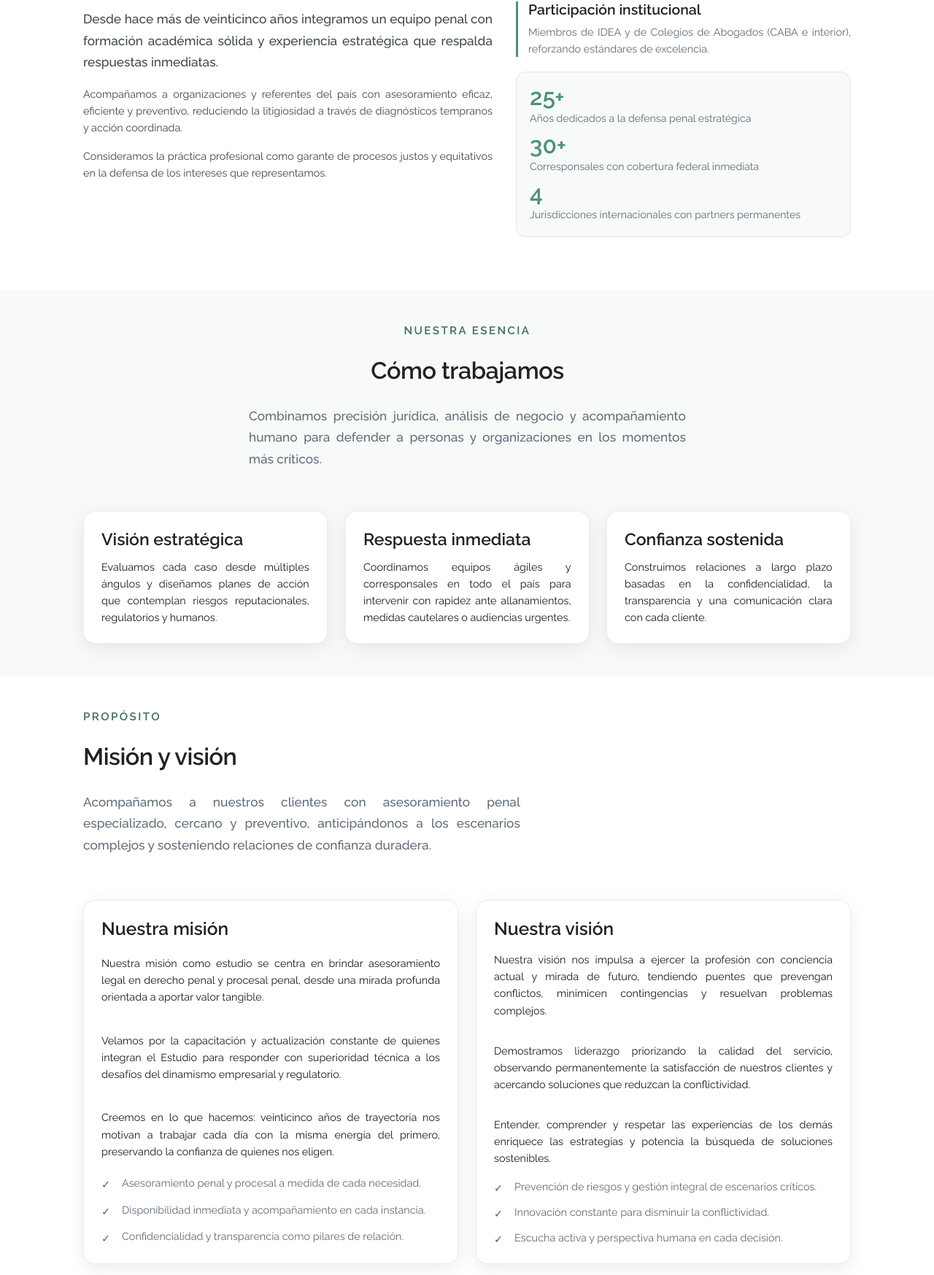
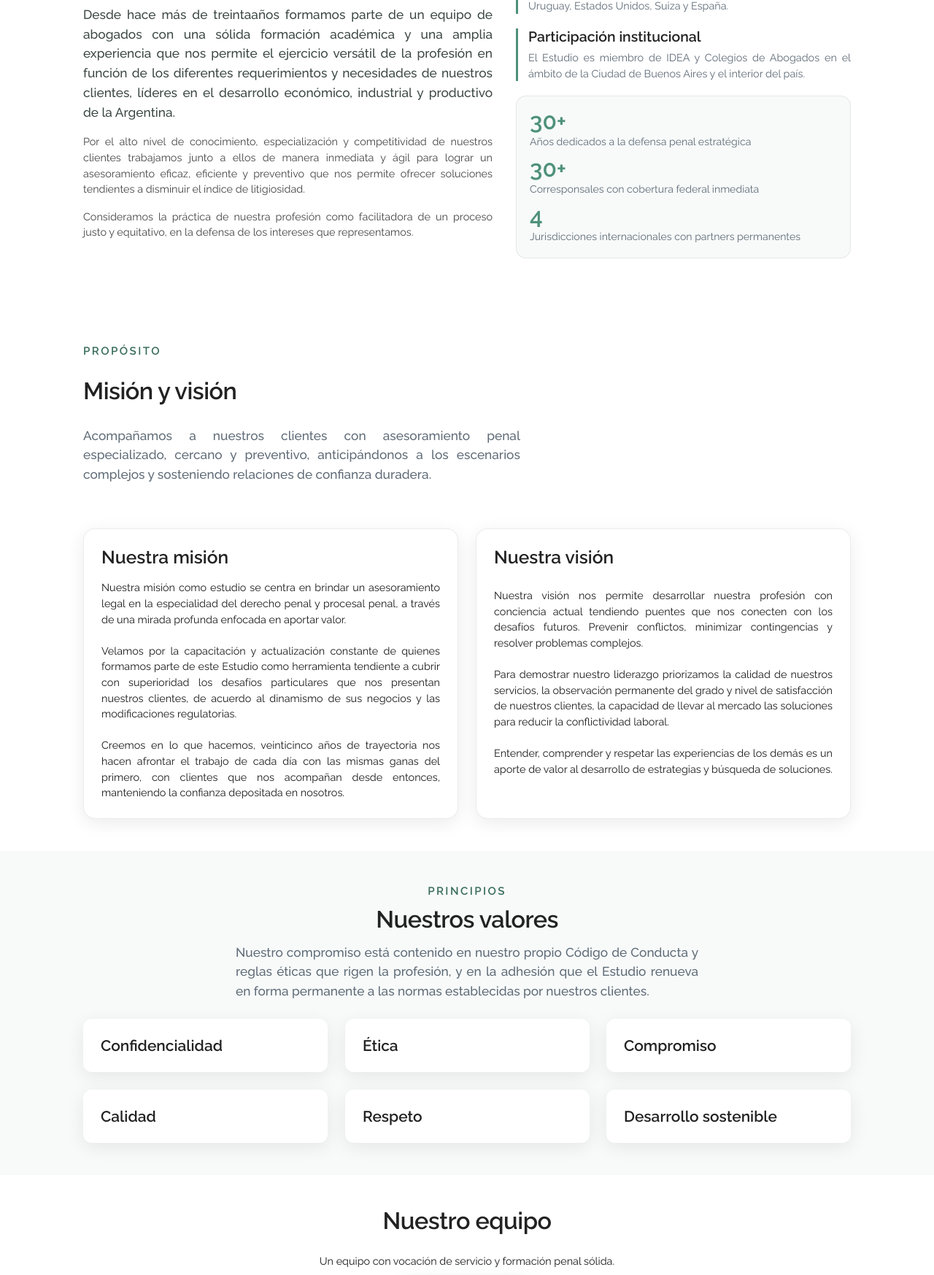
Before and after one commit to MartinGarciaBerro/estudiosalvi, a website: page quienes-somos.html in a window 1280 px wide. Shown: the part 785-2532 px from the top of the page at 73% size. Drawn offline with Linux system fonts and the light colour scheme; a web font is replaced by a local one.

Commit message:
Cambios quienessomos

```diff
--- a/assets/css/style.css
+++ b/assets/css/style.css
@@ -59,6 +59,18 @@ body {
   text-rendering: optimizeLegibility;
 }
 
+body.quienes-page {
+  line-height: 1.5;
+}
+
+body.quienes-page .lead {
+  line-height: 1.55;
+}
+
+body.quienes-page p + p {
+  margin-top: var(--gap-2);
+}
+
 @media (prefers-reduced-motion: reduce) {
   *, *::before, *::after {
     animation-duration: 0.01ms !important;
@@ -414,6 +426,10 @@ button.primary:hover { background: var(--color-accent-dark); transform: translat
   background: rgba(12, 20, 18, 0.45);
 }
 
+.quienes-page .hero-small::before {
+  background: rgba(12, 20, 18, 0.18);
+}
+
 .hero-small > * {
   position: relative;
   z-index: 1;
@@ -1293,10 +1309,6 @@ footer.site-footer {
   h1 { font-size: clamp(2.1rem, 8vw, 2.6rem); }
   header.site-header { background: #ffffff; }
 }
-
-.sticky-cta { position: fixed; inset: auto var(--gap-3) var(--gap-3) auto; display: none; }
-@media (max-width: 768px) { .sticky-cta { display: block; z-index: 1000; } }
-
 main {
   min-height: calc(100vh - 220px);
   display: block;
@@ -1307,6 +1319,11 @@ main {
 
 .section-header.text-center { text-align: center; margin-left: auto; margin-right: auto; }
 .section-header.text-center > * { margin-left: auto; margin-right: auto; }
+
+#equipo-destacado .stack > p {
+  text-align: center;
+  margin-inline: auto;
+}
 
 #historia .content-grid {
   display: grid;
@@ -1331,6 +1348,7 @@ main {
   display: grid;
   gap: clamp(16px, 2.5vw, 20px);
   align-content: start;
+  align-self: center;
 }
 #historia .fact-block {
   padding-left: 14px;
--- a/quienes-somos.html
+++ b/quienes-somos.html
@@ -30,7 +30,7 @@
     <!-- Favicon -->
     <link rel="icon" href="img/logo.avif" type="image/avif">
   </head>
-  <body id="top">
+  <body id="top" class="quienes-page">
     <a href="#main" class="skip-link">Saltar al contenido</a>
 
     <header class="site-header" role="banner">
@@ -73,49 +73,25 @@
             <div class="stack" data-reveal>
               <span class="pretitle">Trayectoria</span>
               <h2 id="historia-title">Nuestra historia</h2>
-              <p class="lead">Desde hace más de veinticinco años integramos un equipo penal con formación académica sólida y experiencia estratégica que respalda respuestas inmediatas.</p>
-              <p>Acompañamos a organizaciones y referentes del país con asesoramiento eficaz, eficiente y preventivo, reduciendo la litigiosidad a través de diagnósticos tempranos y acción coordinada.</p>
-              <p>Consideramos la práctica profesional como garante de procesos justos y equitativos en la defensa de los intereses que representamos.</p>
+              <p class="lead">Desde hace más de treintaaños formamos parte de un equipo de abogados con una sólida formación académica y una amplia experiencia que nos permite el ejercicio versátil de la profesión en función de los diferentes requerimientos y necesidades de nuestros clientes, líderes en el desarrollo económico, industrial y productivo de la Argentina. </p>
+              <p>Por el alto nivel de conocimiento, especialización y competitividad de nuestros clientes trabajamos junto a ellos de manera inmediata y ágil para lograr un asesoramiento eficaz, eficiente y preventivo que nos permite ofrecer soluciones tendientes a disminuir el índice de litigiosidad. </p>
+              <p>Consideramos la práctica de nuestra profesión como facilitadora de un proceso justo y equitativo, en la defensa de los intereses que representamos. </p>
             </div>
             <aside class="facts-col" aria-label="Datos y presencia institucional" data-reveal>
               <article class="fact-block">
                 <h3>Presencia extendida</h3>
-                <p>Más de treinta corresponsales en el interior y vínculos en Uruguay, EE. UU., Suiza y España.</p>
+                <p>Para cumplir con nuestros objetivos contamos con una red de más de treinta corresponsales en el interior del país, habiendo desarrollado especialmente fuertes lazos con profesionales de Uruguay, Estados Unidos, Suiza y España.</p>
               </article>
               <article class="fact-block">
                 <h3>Participación institucional</h3>
-                <p>Miembros de IDEA y de Colegios de Abogados (CABA e interior), reforzando estándares de excelencia.</p>
+                <p>El Estudio es miembro de IDEA y Colegios de Abogados en el ámbito de la Ciudad de Buenos Aires y el interior del país. </p>
               </article>
               <div class="stats-box" aria-label="Indicadores de trayectoria">
-                <div class="stat"><strong>25+</strong><span>Años dedicados a la defensa penal estratégica</span></div>
+                <div class="stat"><strong>30+</strong><span>Años dedicados a la defensa penal estratégica</span></div>
                 <div class="stat"><strong>30+</strong><span>Corresponsales con cobertura federal inmediata</span></div>
                 <div class="stat"><strong>4</strong><span>Jurisdicciones internacionales con partners permanentes</span></div>
               </div>
             </aside>
-          </div>
-        </div>
-      </section>
-
-      <section class="section alt" id="identidad" aria-labelledby="identidad-title">
-        <div class="container identidad-wrap">
-          <div class="identidad-header" data-reveal>
-            <span class="pretitle">Nuestra esencia</span>
-            <h2 id="identidad-title">Cómo trabajamos</h2>
-            <p class="lead">Combinamos precisión jurídica, análisis de negocio y acompañamiento humano para defender a personas y organizaciones en los momentos más críticos.</p>
-          </div>
-          <div class="identidad-grid">
-            <article class="feature-card" data-reveal>
-              <h3>Visión estratégica</h3>
-              <p>Evaluamos cada caso desde múltiples ángulos y diseñamos planes de acción que contemplan riesgos reputacionales, regulatorios y humanos.</p>
-            </article>
-            <article class="feature-card" data-reveal>
-              <h3>Respuesta inmediata</h3>
-              <p>Coordinamos equipos ágiles y corresponsales en todo el país para intervenir con rapidez ante allanamientos, medidas cautelares o audiencias urgentes.</p>
-            </article>
-            <article class="feature-card" data-reveal>
-              <h3>Confianza sostenida</h3>
-              <p>Construimos relaciones a largo plazo basadas en la confidencialidad, la transparencia y una comunicación clara con cada cliente.</p>
-            </article>
           </div>
         </div>
       </section>
@@ -130,25 +106,12 @@
           <div class="mission-panels">
             <article class="mission-panel" data-reveal>
               <h3>Nuestra misión</h3>
-              <p>Nuestra misión como estudio se centra en brindar asesoramiento legal en derecho penal y procesal penal, desde una mirada profunda orientada a aportar valor tangible.</p>
-              <p>Velamos por la capacitación y actualización constante de quienes integran el Estudio para responder con superioridad técnica a los desafíos del dinamismo empresarial y regulatorio.</p>
-              <p>Creemos en lo que hacemos: veinticinco años de trayectoria nos motivan a trabajar cada día con la misma energía del primero, preservando la confianza de quienes nos eligen.</p>
-              <ul class="mission-list">
-                <li>Asesoramiento penal y procesal a medida de cada necesidad.</li>
-                <li>Disponibilidad inmediata y acompañamiento en cada instancia.</li>
-                <li>Confidencialidad y transparencia como pilares de relación.</li>
-              </ul>
+              <p>Nuestra misión como estudio se centra en brindar un asesoramiento legal en la especialidad del derecho penal y procesal penal, a través de una mirada profunda enfocada en aportar valor. <br><br>Velamos por la capacitación y actualización constante de quienes formamos parte de este Estudio como herramienta tendiente a cubrir con superioridad los desafíos particulares que nos presentan nuestros clientes, de acuerdo al dinamismo de sus negocios y las modificaciones regulatorias. <br><br>Creemos en lo que hacemos, veinticinco años de trayectoria nos hacen afrontar el trabajo de cada día con las mismas ganas del primero, con clientes que nos acompañan desde entonces, manteniendo la confianza depositada en nosotros.</p>
             </article>
             <article class="mission-panel" data-reveal>
               <h3>Nuestra visión</h3>
-              <p>Nuestra visión nos impulsa a ejercer la profesión con conciencia actual y mirada de futuro, tendiendo puentes que prevengan conflictos, minimicen contingencias y resuelvan problemas complejos.</p>
-              <p>Demostramos liderazgo priorizando la calidad del servicio, observando permanentemente la satisfacción de nuestros clientes y acercando soluciones que reduzcan la conflictividad.</p>
-              <p>Entender, comprender y respetar las experiencias de los demás enriquece las estrategias y potencia la búsqueda de soluciones sostenibles.</p>
-              <ul class="mission-list">
-                <li>Prevención de riesgos y gestión integral de escenarios críticos.</li>
-                <li>Innovación constante para disminuir la conflictividad.</li>
-                <li>Escucha activa y perspectiva humana en cada decisión.</li>
-              </ul>
+              <p>Nuestra visión nos permite desarrollar nuestra profesión con conciencia actual tendiendo puentes que nos conecten con los desafíos futuros. Prevenir conflictos, minimizar contingencias y resolver problemas complejos.
+                  <br><br>Para demostrar nuestro liderazgo priorizamos la calidad de nuestros servicios, la observación permanente del grado y nivel de satisfacción de nuestros clientes, la capacidad de llevar al mercado las soluciones para reducir la conflictividad laboral. <br><br>Entender, comprender y respetar las experiencias de los demás es un aporte de valor al desarrollo de estrategias y búsqueda de soluciones. <br><br></p>
             </article>
           </div>
         </div>
@@ -164,27 +127,21 @@
           <div class="values-grid">
             <article class="value-card" data-reveal>
               <h3>Confidencialidad</h3>
-              <p>Protección absoluta de la información de nuestros clientes.</p>
             </article>
             <article class="value-card" data-reveal>
               <h3>Ética</h3>
-              <p>Principios morales sólidos en cada actuación.</p>
             </article>
             <article class="value-card" data-reveal>
               <h3>Compromiso</h3>
-              <p>Dedicación total a cada caso y cliente.</p>
             </article>
             <article class="value-card" data-reveal>
               <h3>Calidad</h3>
-              <p>Excelencia en cada servicio prestado.</p>
             </article>
             <article class="value-card" data-reveal>
               <h3>Respeto</h3>
-              <p>Valoración de todas las personas y perspectivas.</p>
             </article>
             <article class="value-card" data-reveal>
               <h3>Desarrollo sostenible</h3>
-              <p>Crecimiento responsable y perdurable.</p>
             </article>
           </div>
         </div>
```
Also changed, not shown: equipo.html (+0 -1 lines), index.html (+2 -23 lines).
